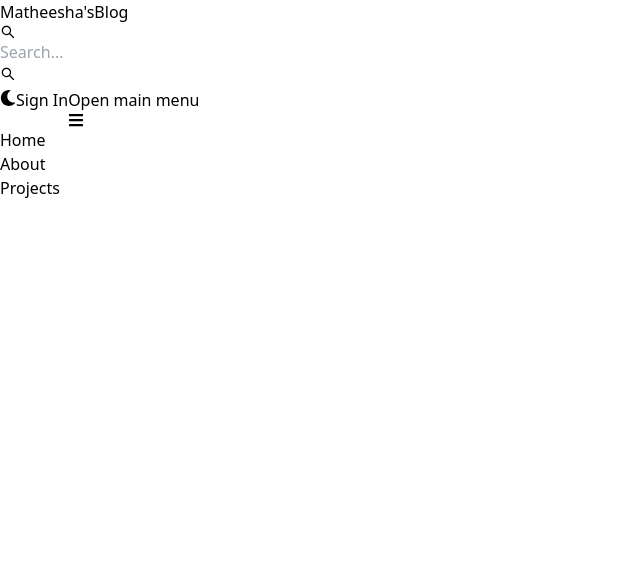
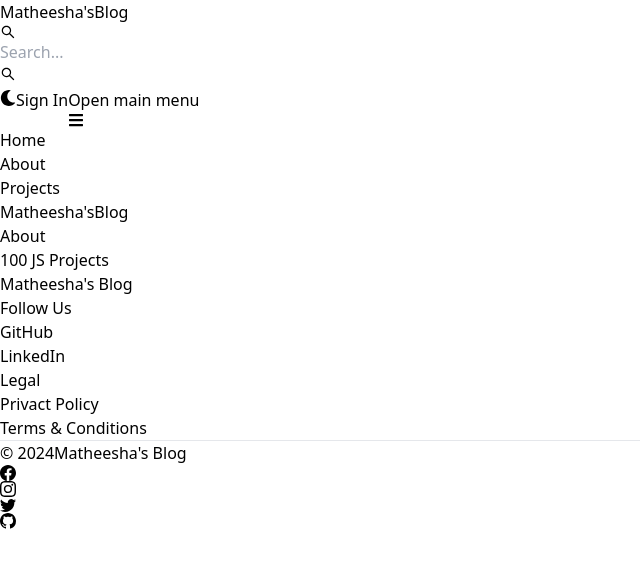
Before and after one commit to matheesha-prabhath/MERN-_Blog, a React (Vite) app in the folder client/: page /projects in a window 1280 px wide. Shown: the top 566 px of the page, without its empty margins (0-640 px from the left). Built offline with nearby package versions, Linux system fonts and the light colour scheme.

Commit message:
Create Footer component

```diff
--- a/client/src/App.jsx
+++ b/client/src/App.jsx
@@ -6,6 +6,7 @@
 import Dashboard from "./pages/Dashboard";
 import Projects from "./pages/Projects";
 import Header from "./components/Header";
+import Footer from "./components/Footer";
 
 export default function App() {
   return (
@@ -19,6 +20,7 @@
         <Route path="/dashboard" element={<Dashboard />} />
         <Route path="/projects" element={<Projects />} />
       </Routes>
+      <Footer />
     </BrowserRouter>
   );
 }
--- /dev/null
+++ b/client/src/components/Footer.jsx
@@ -0,0 +1,71 @@
+import { Footer } from "flowbite-react";
+import { Link } from "react-router-dom";
+import { BsFacebook, BsInstagram, BsTwitter, BsGithub } from "react-icons/bs";
+
+export default function FooterComponent() {
+  return (
+    <Footer container className="border border-t-8 border-teal-500">
+      <div className="w-full max-w-7xl mx-auto">
+        <div className="grid w-full justify-between sm:flex md:grid-cols-1">
+          <div className="mt-5">
+            <Link
+              to="/"
+              className="self-center whitespace-nowrap text-lg sm:text-xl font-semibold dark:text-white">
+              <span className="px-2 py-1 bg-gradient-to-r from-indigo-500 via-purple-500 to-pink-500 rounded-lg text-white">
+                Matheesha's
+              </span>
+              Blog
+            </Link>
+          </div>
+          <div className="grid grid-cols-2 gap-8 mt-4 sm:grid-cols-3 sm:gap-6">
+            <div>
+              <Footer.Title title="About" />
+              <Footer.LinkGroup col>
+                <Footer.Link href="https://www.100jsprojects.com" target="_blank" rel="noopener noreferrer">
+                  100 JS Projects
+                </Footer.Link>
+                <Footer.Link href="/about" target="_blank" rel="noopener noreferrer">
+                  Matheesha's Blog
+                </Footer.Link>
+              </Footer.LinkGroup>
+            </div>
+            <div>
+              <Footer.Title title="Follow Us" />
+              <Footer.LinkGroup col>
+                <Footer.Link
+                  href="https://github.com/matheesha-prabhath"
+                  target="_blank"
+                  rel="noopener noreferrer">
+                  GitHub
+                </Footer.Link>
+                <Footer.Link
+                  href="https://www.linkedin.com/in/matheesha-prabhath/"
+                  target="_blank"
+                  rel="noopener noreferrer">
+                  LinkedIn
+                </Footer.Link>
+              </Footer.LinkGroup>
+            </div>
+            <div>
+              <Footer.Title title="Legal" />
+              <Footer.LinkGroup col>
+                <Footer.Link href="#">Privact Policy</Footer.Link>
+                <Footer.Link href="#">Terms &amp; Conditions</Footer.Link>
+              </Footer.LinkGroup>
+            </div>
+          </div>
+        </div>
+        <Footer.Divider />
+        <div className="w-full sm:flex sm:items-center sm:justify-between">
+          <Footer.Copyright href="#" by="Matheesha's Blog" year={new Date().getFullYear()} />
+          <div className="flex gap-6 sm:mt-0 mt-4 sm:justify-center">
+            <Footer.Icon href="#" icon={BsFacebook} />
+            <Footer.Icon href="#" icon={BsInstagram} />
+            <Footer.Icon href="#" icon={BsTwitter} />
+            <Footer.Icon href="#" icon={BsGithub} />
+          </div>
+        </div>
+      </div>
+    </Footer>
+  );
+}
```
